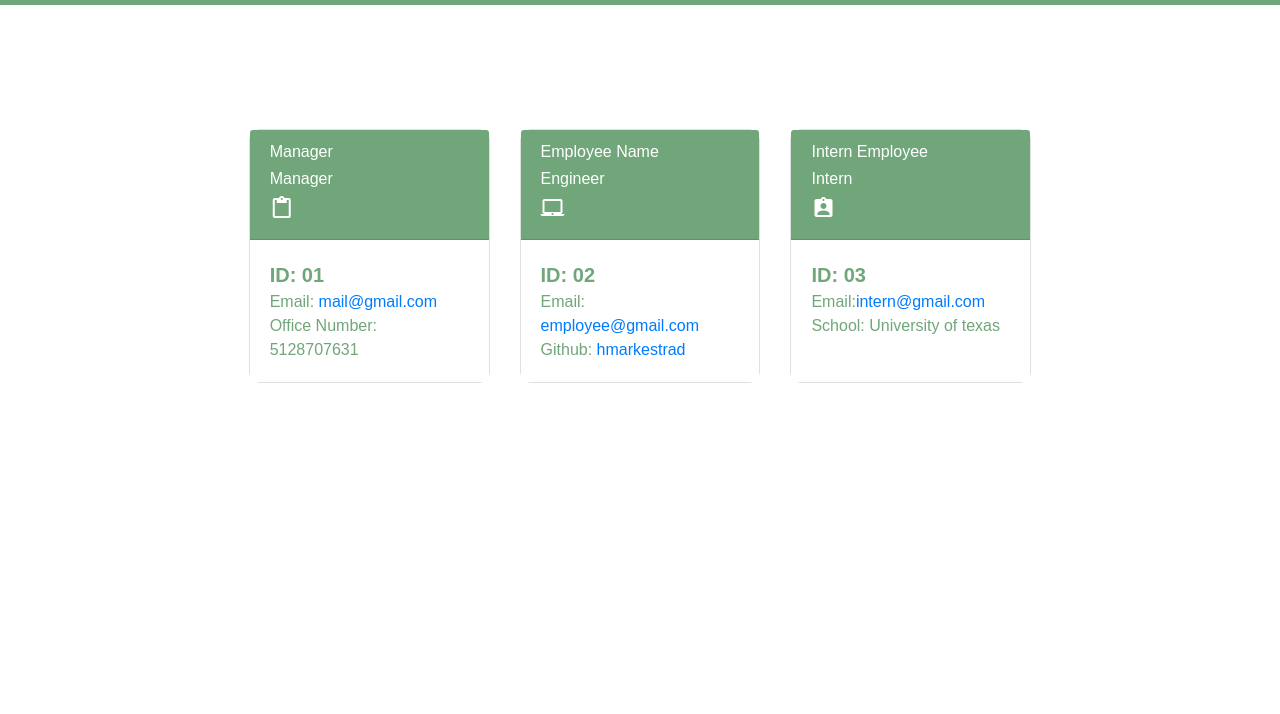
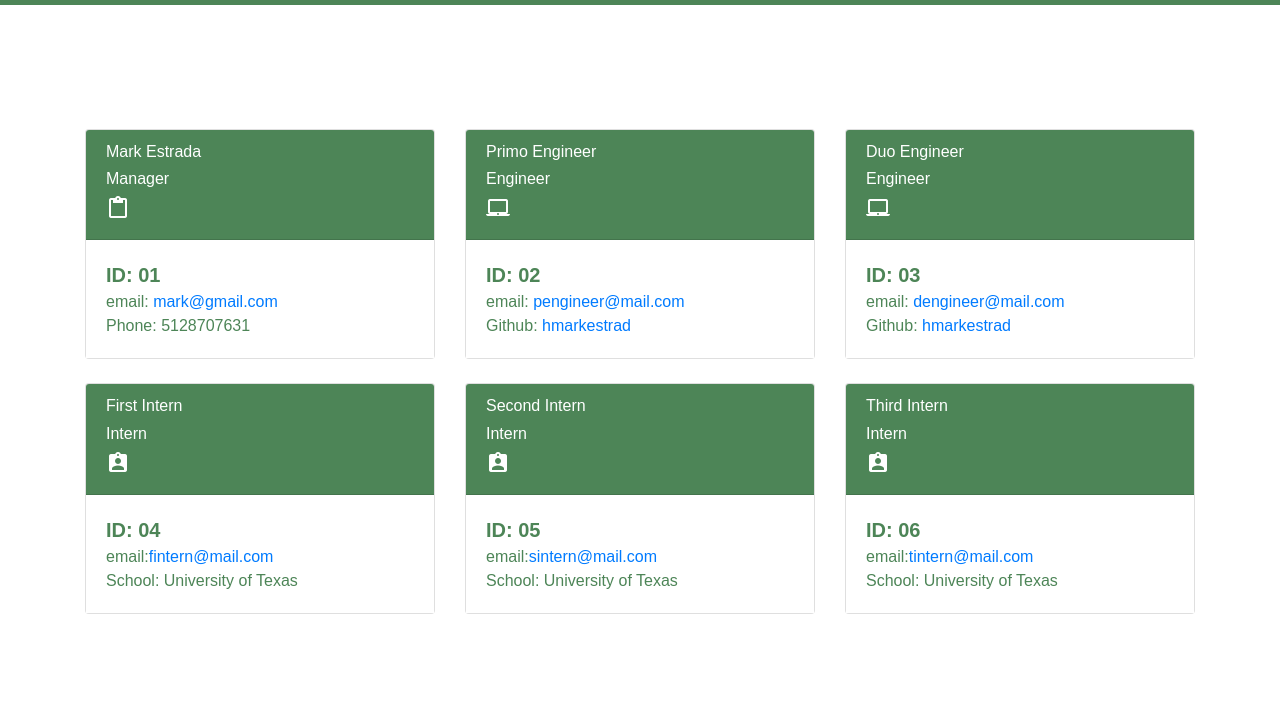
Before and after one commit to hmarkestrad/Team-Profile-Generator, a website: page dist/index.html in a window 1280 px wide. Shown: the part 96-810 px from the top of the page. Drawn offline with nearby package versions, Linux system fonts and the light colour scheme.

Commit message:
Image Update

```diff
--- a/dist/index.html
+++ b/dist/index.html
@@ -27,27 +27,27 @@
     <div class="col-4 mt-4">
         <div class="card h-100">
             <div class="card-header">
-                <h3>Manager</h3>
+                <h3>Mark Estrada</h3>
                 <h4>Manager</h4><i class="material-icons">content_paste</i>
             </div>
 
             <div class="card-body">
                 <p class="id">ID: 01</p>
-                <p class="email">Email: <a href="mailto:mail@gmail.com">mail@gmail.com</a></p>
-                <p class="office">Office Number: 5128707631</p>
+                <p class="email">email: <a href="mailto: mark@gmail.com">mark@gmail.com</a></p>
+                <p class="office">Phone: 5128707631</p>
             </div>
         </div>
     </div>
     <div class="col-4 mt-4">
         <div class="card h-100">
             <div class="card-header">
-                <h3>Employee Name</h3>
+                <h3>Primo Engineer</h3>
                 <h4>Engineer</h4><i class="material-icons">laptop_mac</i>
             </div>
 
             <div class="card-body">
                 <p class="id">ID: 02</p>
-                <p class="email">Email: <a href="mailto:employee@gmail.com">employee@gmail.com</a></p>
+                <p class="email">email: <a href="mailto: pengineer@mail.com">pengineer@mail.com</a></p>
                 <p class="github">Github: <a href="https://github.com/hmarkestrad">hmarkestrad</a></p>
             </div>
         </div>
@@ -55,14 +55,56 @@
     <div class="col-4 mt-4">
         <div class="card h-100">
             <div class="card-header">
-                <h3>Intern Employee</h3>
+                <h3>Duo Engineer</h3>
+                <h4>Engineer</h4><i class="material-icons">laptop_mac</i>
+            </div>
+
+            <div class="card-body">
+                <p class="id">ID: 03</p>
+                <p class="email">email: <a href="mailto: dengineer@mail.com">dengineer@mail.com</a></p>
+                <p class="github">Github: <a href="https://github.com/hmarkestrad">hmarkestrad</a></p>
+            </div>
+        </div>
+    </div>
+    <div class="col-4 mt-4">
+        <div class="card h-100">
+            <div class="card-header">
+                <h3>First Intern</h3>
                 <h4>Intern</h4><i class="material-icons">assignment_ind</i>
             </div>
 
             <div class="card-body">
-                <p class="id">ID: 03</p>
-                <p class="email">Email:<a href="mailto:intern@gmail.com">intern@gmail.com</a></p>
-                <p class="school">School: University of texas</p>
+                <p class="id">ID: 04</p>
+                <p class="email">email:<a href="mailto: fintern@mail.com">fintern@mail.com</a></p>
+                <p class="school">School: University of Texas</p>
+            </div>
+    </div>
+</div>
+    <div class="col-4 mt-4">
+        <div class="card h-100">
+            <div class="card-header">
+                <h3>Second Intern</h3>
+                <h4>Intern</h4><i class="material-icons">assignment_ind</i>
+            </div>
+
+            <div class="card-body">
+                <p class="id">ID: 05</p>
+                <p class="email">email:<a href="mailto: sintern@mail.com">sintern@mail.com</a></p>
+                <p class="school">School: University of Texas</p>
+            </div>
+    </div>
+</div>
+    <div class="col-4 mt-4">
+        <div class="card h-100">
+            <div class="card-header">
+                <h3>Third Intern</h3>
+                <h4>Intern</h4><i class="material-icons">assignment_ind</i>
+            </div>
+
+            <div class="card-body">
+                <p class="id">ID: 06</p>
+                <p class="email">email:<a href="mailto: tintern@mail.com">tintern@mail.com</a></p>
+                <p class="school">School: University of Texas</p>
             </div>
     </div>
 </div>
--- a/dist/style.css
+++ b/dist/style.css
@@ -4,7 +4,7 @@
 }
 
 :root {
-    --primary: rgb(112, 166, 121);
+    --primary: rgb(77, 133, 87);
     --secondary: white;
 }
 
@@ -41,7 +41,6 @@ body {
     display: flex;
 }
 
-.card { border-radius: 12px; }
 h3 { font-size: 1rem; }
 h4 { font-size: 1rem; }
 
```
Also changed, not shown: assets/image/samplepage.png, assets/image/videoimg.png (deleted), 1 other file.
